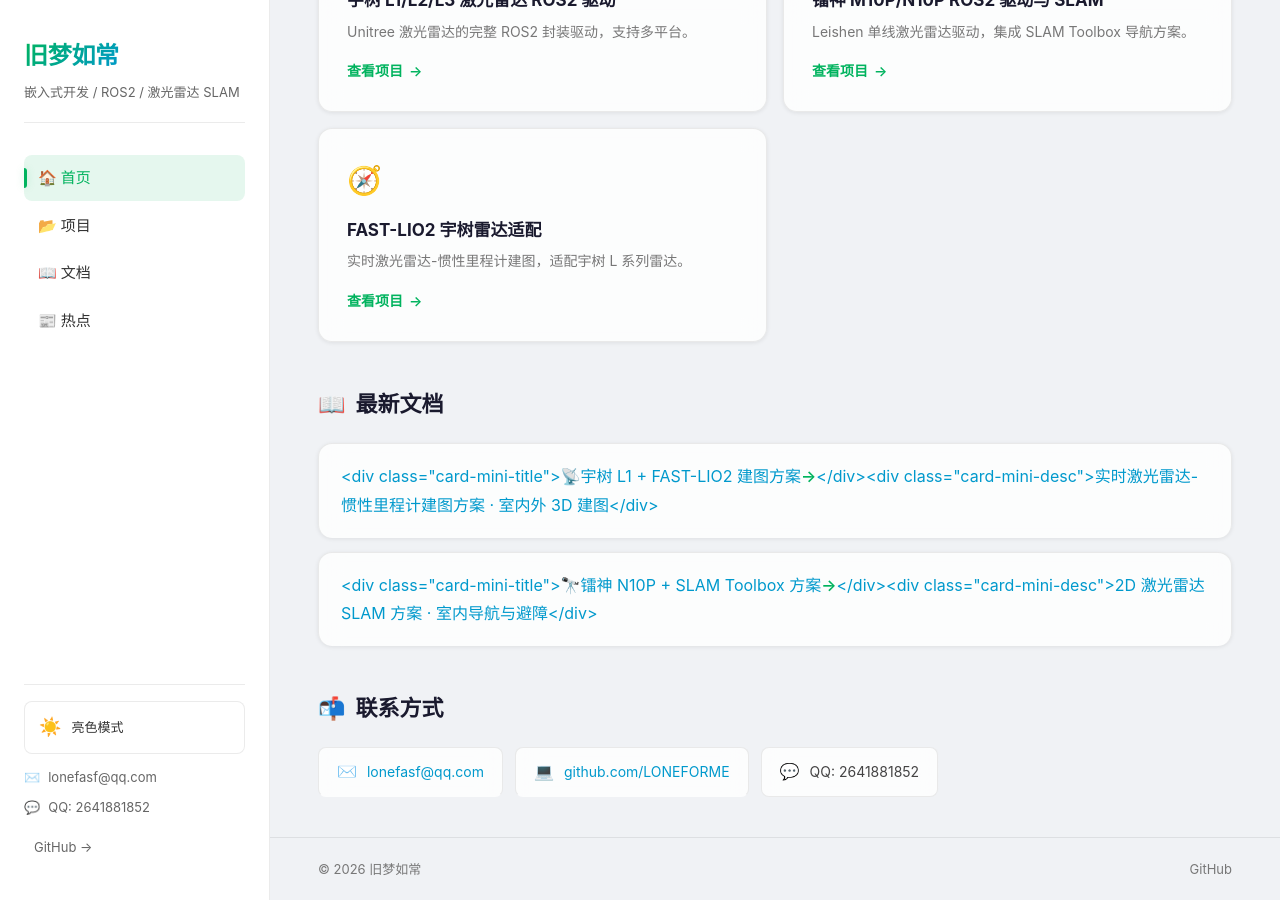
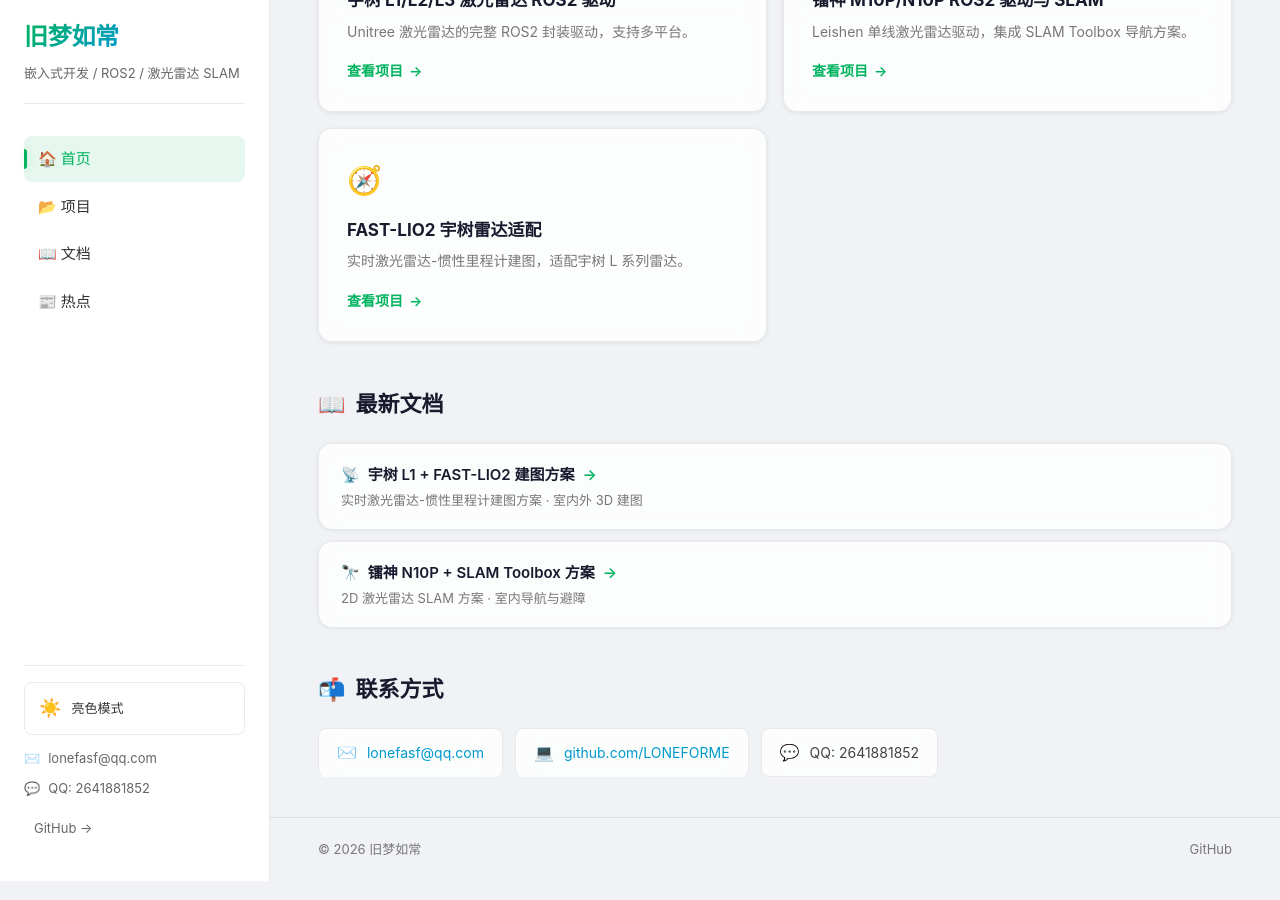
Before and after one commit to LONEFORME/LONEFORME.github.io, a Jekyll site: the page built from index.html, in a window 1280 px wide and 900 px high, scrolled down 566 px. Built offline with Jekyll 4.4.1, drawn with Linux system fonts in a browser that asks for light colours.

Commit message:
fix: rename index.md to index.html to bypass Kramdown escaping

```diff
--- a/index.md
+++ b/index.html
@@ -51,11 +51,23 @@ title: 首页
   <h2>最新文档</h2>
 </div>
 
-{% capture card1 %}<a href="{{ '/docs/unitree_l1' | relative_url }}" class="card-mini"><div class="card-mini-title"><span>📡</span><span>宇树 L1 + FAST-LIO2 建图方案</span><span class="card-mini-arrow">→</span></div><div class="card-mini-desc">实时激光雷达-惯性里程计建图方案 · 室内外 3D 建图</div></a>{% endcapture %}
-{{ card1 }}
+<a href="/docs/unitree_l1" class="card-mini">
+  <div class="card-mini-title">
+    <span>📡</span>
+    <span>宇树 L1 + FAST-LIO2 建图方案</span>
+    <span class="card-mini-arrow">→</span>
+  </div>
+  <div class="card-mini-desc">实时激光雷达-惯性里程计建图方案 · 室内外 3D 建图</div>
+</a>
 
-{% capture card2 %}<a href="{{ '/docs/leishen_n10p' | relative_url }}" class="card-mini"><div class="card-mini-title"><span>🔭</span><span>镭神 N10P + SLAM Toolbox 方案</span><span class="card-mini-arrow">→</span></div><div class="card-mini-desc">2D 激光雷达 SLAM 方案 · 室内导航与避障</div></a>{% endcapture %}
-{{ card2 }}
+<a href="/docs/leishen_n10p" class="card-mini">
+  <div class="card-mini-title">
+    <span>🔭</span>
+    <span>镭神 N10P + SLAM Toolbox 方案</span>
+    <span class="card-mini-arrow">→</span>
+  </div>
+  <div class="card-mini-desc">2D 激光雷达 SLAM 方案 · 室内导航与避障</div>
+</a>
 
 <div class="section-title">
   <span class="section-icon">📬</span>
```
